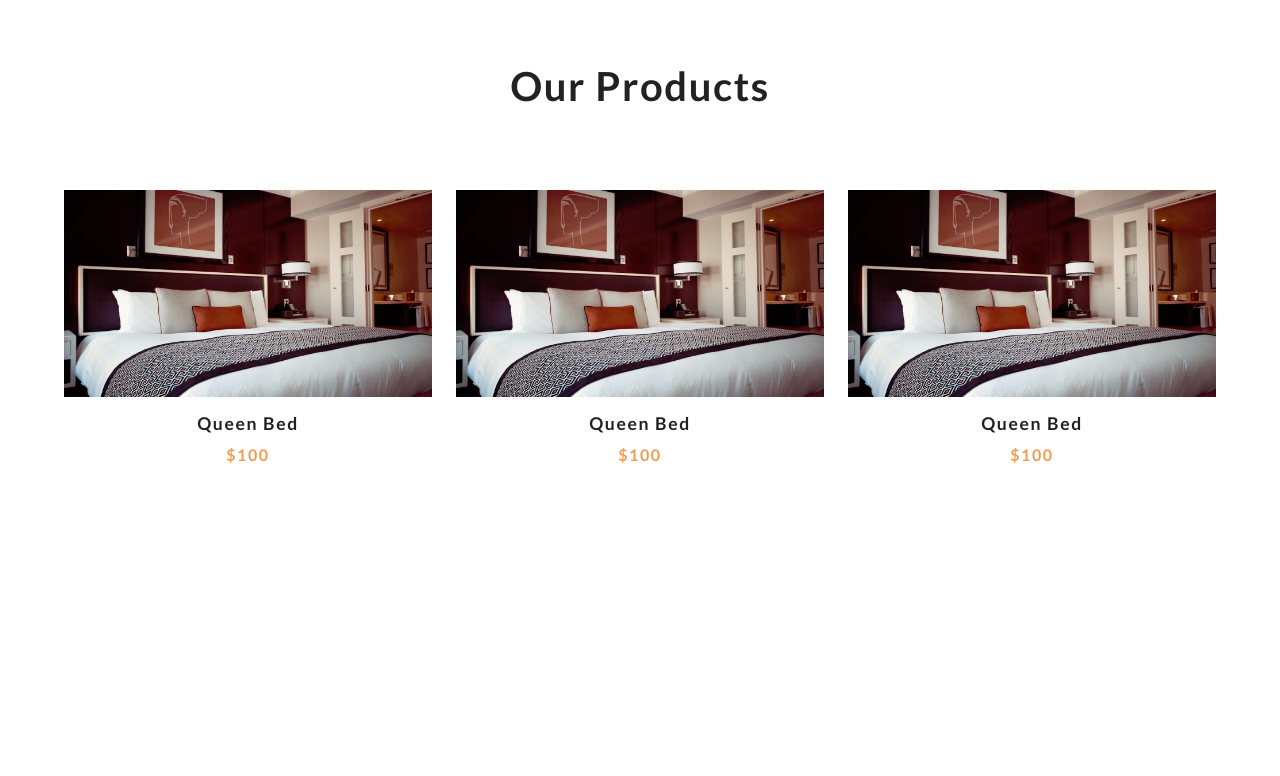
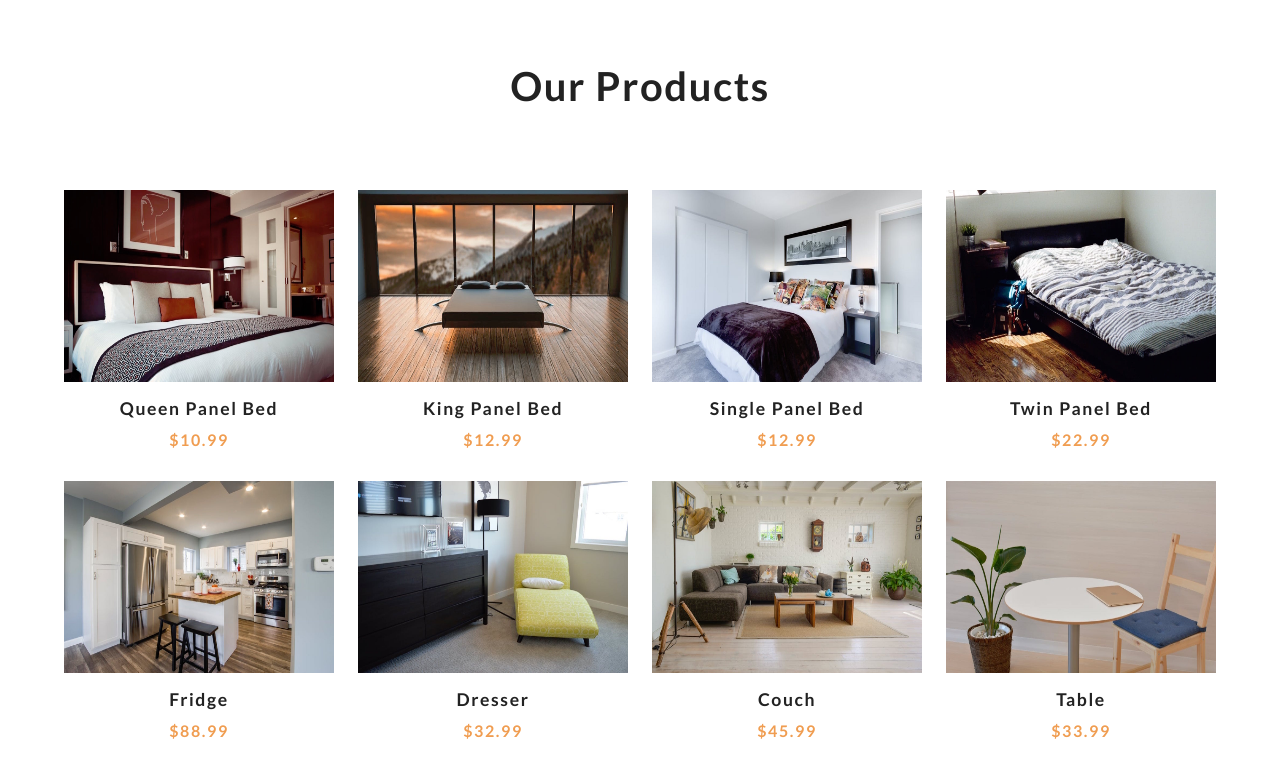
Before and after one commit to GK-SVG/ComfyHouse, a plain HTML site: page index.html in a window 1280 px wide. Shown: the part 802-1578 px from the top of the page. Before the commit the page ends 1330 px from the top, so only its background shows below. Drawn offline with Linux system fonts and the light colour scheme.

Commit message:
products added dynamically from products.json file

```diff
--- a/app.js
+++ b/app.js
@@ -13,11 +13,61 @@ let cart = []
 
 //getting products
 
-class Products {}
+class Products {
+    async getProducts() {
+        try {
+            let result = await fetch('products.json')
+            let data = await result.json()
+            let products = data.items
+            products = products.map(item => {
+                const {
+                    title,
+                    price
+                } = item.fields
+                const {
+                    id
+                } = item.sys
+                const
+                    image
+                 = item.fields.image.fields.file.url
+                return {
+                    title,
+                    price,
+                    id,
+                    image
+                }
+            })
+            return products
+        } catch (error) {
+            console.log(error)
+        }
+    }
+}
 
 // display products
 
-class UI {}
+class UI {
+    displayProduct(products) {
+        console.log(products)
+        let results = ''
+        products.forEach(product => {
+            results += `
+            <article class="product">
+            <div class="img-container">
+                <img src=${product.image} alt="product"
+                class="product-img">
+                <button class="bag-btn" data-id=${product.id}>
+                    <i class="fas fa-shopping-cart"></i>
+                    add to cart
+                </button>
+            </div>
+            <h3>${product.title}</h3>
+            <h4>$${product.price}</h4>
+        </article>`
+        });
+        productsDOM.innerHTML=results
+    }
+}
 
 // local storage
 
@@ -26,4 +76,8 @@ class Storage {}
 document.addEventListener("DOMContentLoaded", () => {
     const ui = new UI()
     const products = new Products()
+    // get all product
+    products.getProducts().then(products =>
+        ui.displayProduct(products))
+
 })
--- a/index.html
+++ b/index.html
@@ -42,42 +42,7 @@
             <h2>Our Products</h2>
         </div>
         <div class="products-center">
-            <article class="product">
-                <div class="img-container">
-                    <img src="./images/product-1.jpeg" alt="product"
-                    class="product-img">
-                    <button class="bag-btn" data-id="1">
-                        <i class="fas fa-shopping-cart"></i>
-                        add to cart
-                    </button>
-                </div>
-                <h3>queen bed</h3>
-                <h4>$100</h4>
-            </article>
-            <article class="product">
-                <div class="img-container">
-                    <img src="./images/product-1.jpeg" alt="product"
-                    class="product-img">
-                    <button class="bag-btn" data-id="1">
-                        <i class="fas fa-shopping-cart"></i>
-                        add to cart
-                    </button>
-                </div>
-                <h3>queen bed</h3>
-                <h4>$100</h4>
-            </article>
-            <article class="product">
-                <div class="img-container">
-                    <img src="./images/product-1.jpeg" alt="product"
-                    class="product-img">
-                    <button class="bag-btn" data-id="1">
-                        <i class="fas fa-shopping-cart"></i>
-                        add to cart
-                    </button>
-                </div>
-                <h3>queen bed</h3>
-                <h4>$100</h4>
-            </article>
+            <!--Products are added dynamically throw app.js-->
         </div>
     </section>
     <!-- end of products -->
--- a/main.css
+++ b/main.css
@@ -175,7 +175,7 @@ body {
   transition: var(--mainTransition);
   background: rgb(240, 157, 81, 0.5);
   z-index: 2;
-  /* visibility: hidden; */
+  visibility: hidden;
 }
 .cart {
   position: fixed;
@@ -188,7 +188,7 @@ body {
   background: rgb(231, 226, 221);
   padding: 1.5rem;
   transition: var(--mainTransition);
-  /* transform: translateX(100%); */
+  transform: translateX(100%);
 }
 .showCart {
   transform: translateX(0);
```
